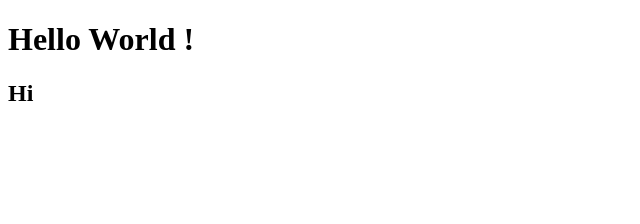
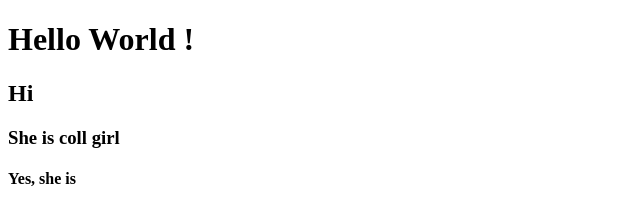
Before and after one commit to Palafat/test, a plain HTML site: page index.html in a window 1280 px wide. Shown: the whole page, without its empty margins (0-640 px from the left). Drawn offline with Linux system fonts and the light colour scheme.

Commit message:
Add h3 and h4 tags

```diff
--- a/index.html
+++ b/index.html
@@ -8,5 +8,7 @@
 <body>
     <h1>Hello World !</h1>
     <h2>Hi</h2>
+    <h3>She is coll girl</h3>
+    <h4>Yes, she is</h4>
 </body>
 </html>
```
